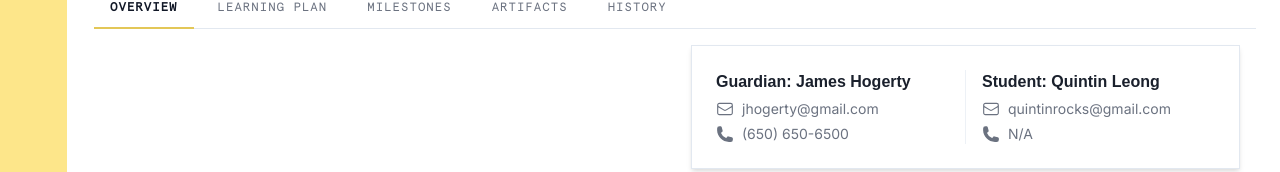
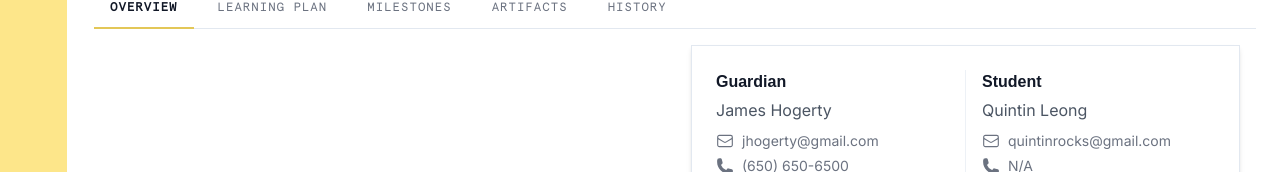
Before and after one commit to cabbachew/cc_lessons, a Next.js app: page /engagement in a window 1280 px wide. Shown: the part 124-296 px from the top of the page. Built offline with nearby package versions, Linux system fonts and the light colour scheme; a web font is replaced by a local one.

Commit message:
enable copy to clipboard functionality for email addresses

```diff
--- a/app/engagement/page.tsx
+++ b/app/engagement/page.tsx
@@ -18,6 +18,7 @@ import {
   Center,
   VStack,
   Divider,
+  useToast,
 } from "@chakra-ui/react";
 import { PageLayout } from "../components/PageLayout";
 import { apercu, apercuMono, inter } from "../fonts";
@@ -45,6 +46,7 @@ export default function EngagementPage() {
   const router = useRouter();
   const [tabIndex, setTabIndex] = useState(0);
   const [isCardExpanded, setIsCardExpanded] = useState(false);
+  const toast = useToast();
 
   useEffect(() => {
     const tab = searchParams.get("tab");
@@ -115,6 +117,18 @@ export default function EngagementPage() {
       setIsCardExpanded(false);
       removeLessonParameter();
     }
+  };
+
+  const copyToClipboard = (text: string, event: React.MouseEvent) => {
+    event.preventDefault();
+    navigator.clipboard.writeText(text);
+    toast({
+      title: "Email copied",
+      status: "success",
+      duration: 2000,
+      isClosable: true,
+      position: "top",
+    });
   };
 
   return (
@@ -436,24 +450,50 @@ export default function EngagementPage() {
                           {/* Guardian Info */}
                           <Box flex="1" display="flex" flexDirection="column">
                             <Text
+                              className={apercu.className}
+                              fontSize="md"
                               fontWeight="bold"
-                              fontSize="md"
-                              className={apercu.className}
+                              color="#111827"
                               mb={1}
                             >
-                              Guardian: James Hogerty
+                              Guardian
+                            </Text>
+                            <Text
+                              className={inter.className}
+                              fontSize="m"
+                              color="#4B5563"
+                              mb={2}
+                            >
+                              James Hogerty
                             </Text>
                             <Flex alignItems="center" mb={1}>
                               <Box as="span" mr={2} color="#6B7280">
                                 <EnvelopeIcon width={18} height={18} />
                               </Box>
+                              <Tooltip
+                                label="CLICK TO COPY"
+                                placement="top"
+                                hasArrow
+                                bg="#111827"
+                                color="white"
+                                fontSize="10px"
+                                fontWeight="600"
+                                letterSpacing="1.5px"
+                                fontFamily={apercuMono.style.fontFamily}
+                              >
                                 <Text
                                   fontSize="sm"
                                   color="#6B7280"
                                   className={inter.className}
+                                  cursor="pointer"
+                                  onClick={(e) =>
+                                    copyToClipboard("jhogerty@gmail.com", e)
+                                  }
+                                  _hover={{ textDecoration: "underline" }}
                                 >
                                   jhogerty@gmail.com
                                 </Text>
+                              </Tooltip>
                             </Flex>
                             <Flex alignItems="center">
                               <Box as="span" mr={2} color="#6B7280">
@@ -484,24 +524,50 @@ export default function EngagementPage() {
                           {/* Student Info */}
                           <Box flex="1" display="flex" flexDirection="column">
                             <Text
+                              className={apercu.className}
+                              fontSize="md"
                               fontWeight="bold"
-                              fontSize="md"
-                              className={apercu.className}
+                              color="#111827"
                               mb={1}
                             >
-                              Student: Quintin Leong
+                              Student
+                            </Text>
+                            <Text
+                              className={inter.className}
+                              fontSize="m"
+                              color="#4B5563"
+                              mb={2}
+                            >
+                              Quintin Leong
                             </Text>
                             <Flex alignItems="center" mb={1}>
                               <Box as="span" mr={2} color="#6B7280">
                                 <EnvelopeIcon width={18} height={18} />
                               </Box>
+                              <Tooltip
+                                label="CLICK TO COPY"
+                                placement="top"
+                                hasArrow
+                                bg="#111827"
+                                color="white"
+                                fontSize="10px"
+                                fontWeight="600"
+                                letterSpacing="1.5px"
+                                fontFamily={apercuMono.style.fontFamily}
+                              >
                                 <Text
                                   fontSize="sm"
                                   color="#6B7280"
                                   className={inter.className}
+                                  cursor="pointer"
+                                  onClick={(e) =>
+                                    copyToClipboard("quintinrocks@gmail.com", e)
+                                  }
+                                  _hover={{ textDecoration: "underline" }}
                                 >
                                   quintinrocks@gmail.com
                                 </Text>
+                              </Tooltip>
                             </Flex>
                             <Flex alignItems="center">
                               <Box as="span" mr={2} color="#6B7280">
```
Lines whose indentation alone changed are shown as unchanged.
